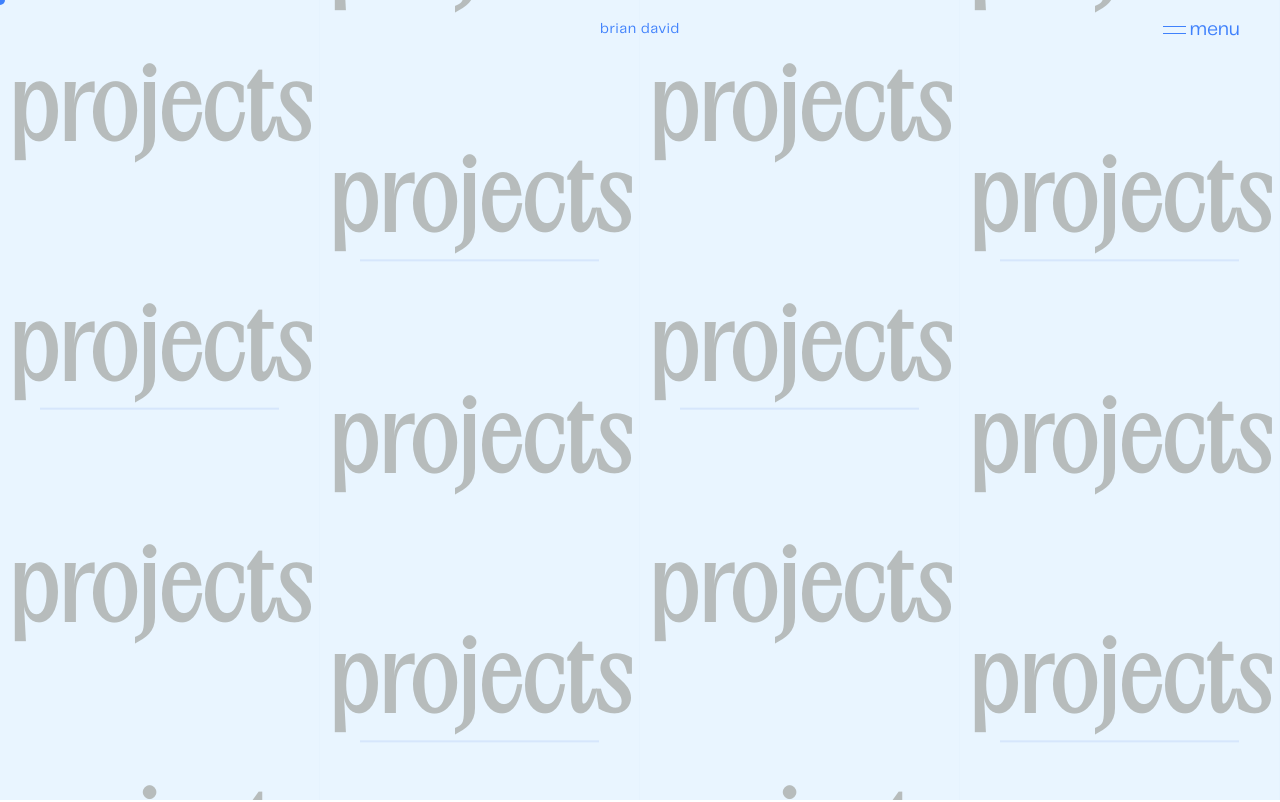
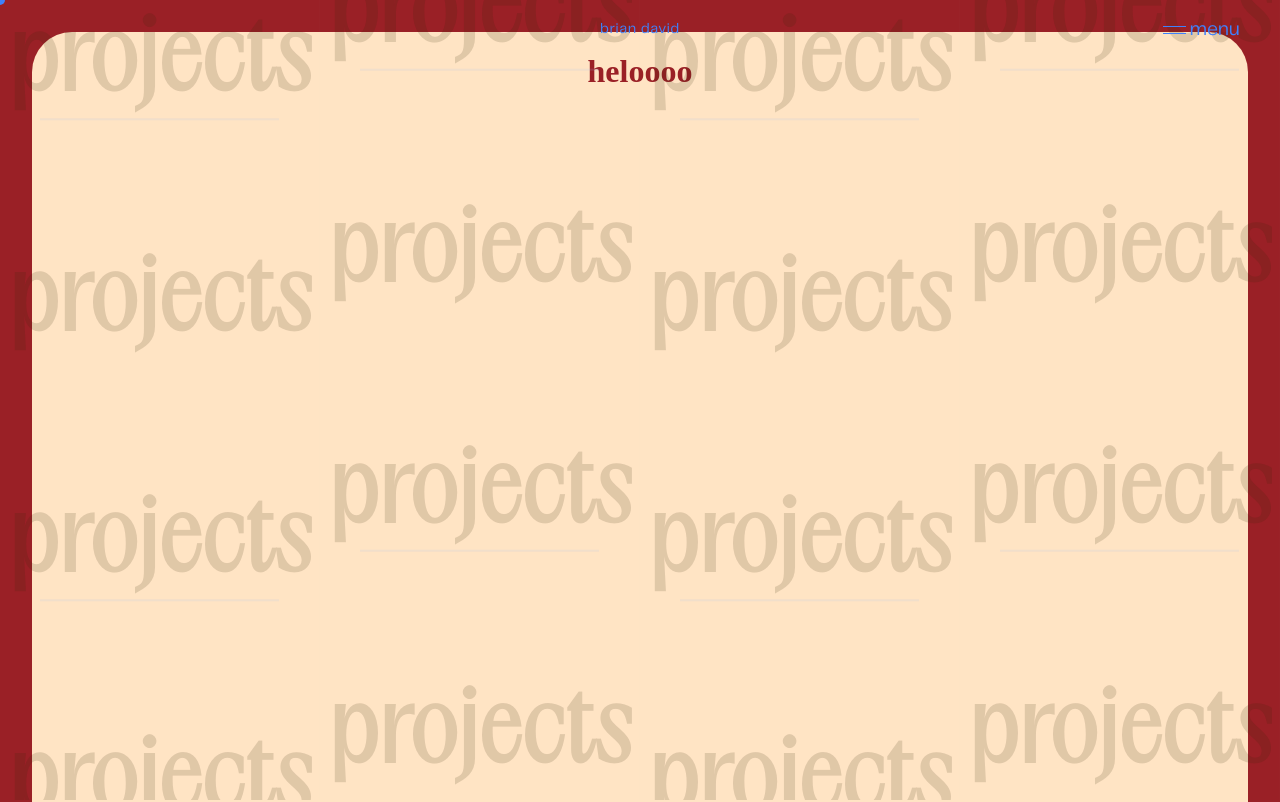
Before and after one commit to brian-david4/brian-portfolio-website, a React (Vite) app in the folder portfolio-website/: page /projects in a window 1280 px wide. Shown: the top 802 px of the page. Built offline with nearby package versions, Linux system fonts and the light colour scheme.

Commit message:
Create ProjectPageContainer styles

```diff
--- a/portfolio-website/src/components/ProjectIntro/prjIntro.module.css
+++ b/portfolio-website/src/components/ProjectIntro/prjIntro.module.css
@@ -1,6 +1,6 @@
 .introWrapper {
   position: relative;
-  height: 100%;
+  height: 100vh;
   width: 100%;
   display: flex;
   flex-direction: row;
--- /dev/null
+++ b/portfolio-website/src/components/ProjectsContainer/ProjectContainer.tsx
@@ -0,0 +1,24 @@
+import { ProjectType } from "../../types";
+import styles from "./prj.module.css";
+
+interface ProjectProps {
+  project?: ProjectType;
+}
+
+const Project = ({}: ProjectProps) => {
+  return (
+    <>
+      <div className={styles.pageBackground}>
+        <div className={styles.bubble}>
+          <div className={styles.bubbleInner}>
+            <div className={styles.divvie}>
+              <h1>heloooo</h1>
+            </div>
+          </div>
+        </div>
+      </div>
+    </>
+  );
+};
+
+export default Project;
--- /dev/null
+++ b/portfolio-website/src/components/ProjectsContainer/prj.module.css
@@ -0,0 +1,27 @@
+.pageBackground {
+  position: absolute;
+  z-index: -1;
+  left: 0;
+  top: 0;
+  background-color: var(--bright-red);
+  height: auto;
+  width: 100vw;
+  display: grid;
+  place-items: center;
+  padding: 2.5%;
+}
+.bubble {
+  width: 100%;
+  height: 200vh;
+  background-color: bisque;
+  border-radius: 40px;
+}
+.bubbleInner {
+  width: 100%;
+  height: 100%;
+  overflow-y: auto;
+}
+.divvie {
+  height: 200vh;
+  width: 100%;
+}
--- a/portfolio-website/src/pages/Projects/Projects.tsx
+++ b/portfolio-website/src/pages/Projects/Projects.tsx
@@ -1,7 +1,9 @@
+import { AnimatePresence } from "framer-motion";
+import { useEffect, useState } from "react";
+
+import ProjectIntro from "../../components/ProjectIntro/ProjectIntro";
+import Project from "../../components/ProjectsContainer/ProjectContainer";
 import styles from "./projs.module.css";
-import ProjectIntro from "../../components/ProjectIntro/ProjectIntro";
-import { useEffect, useState } from "react";
-import { AnimatePresence } from "framer-motion";
 
 const Projects = () => {
   const [introPlaying, setIntroPlaying] = useState(true);
@@ -15,6 +17,8 @@ const Projects = () => {
         <AnimatePresence mode="wait">
           {introPlaying && <ProjectIntro title="projects" />}
         </AnimatePresence>
+
+        <Project />
       </div>
     </>
   );
--- a/portfolio-website/src/pages/Projects/projs.module.css
+++ b/portfolio-website/src/pages/Projects/projs.module.css
@@ -5,7 +5,7 @@
   z-index: -1;
   text-align: center;
   width: 100vw;
-  height: 100vh;
+  height: fit-content;
   color: var(--bright-red);
   background-color: var(--main-theme);
 }
```
Also changed, not shown: portfolio-website/src/components/Project/Project.tsx (deleted, +0 -16 lines), portfolio-website/src/components/Project/prj.module.css (deleted, +0 -9 lines).
